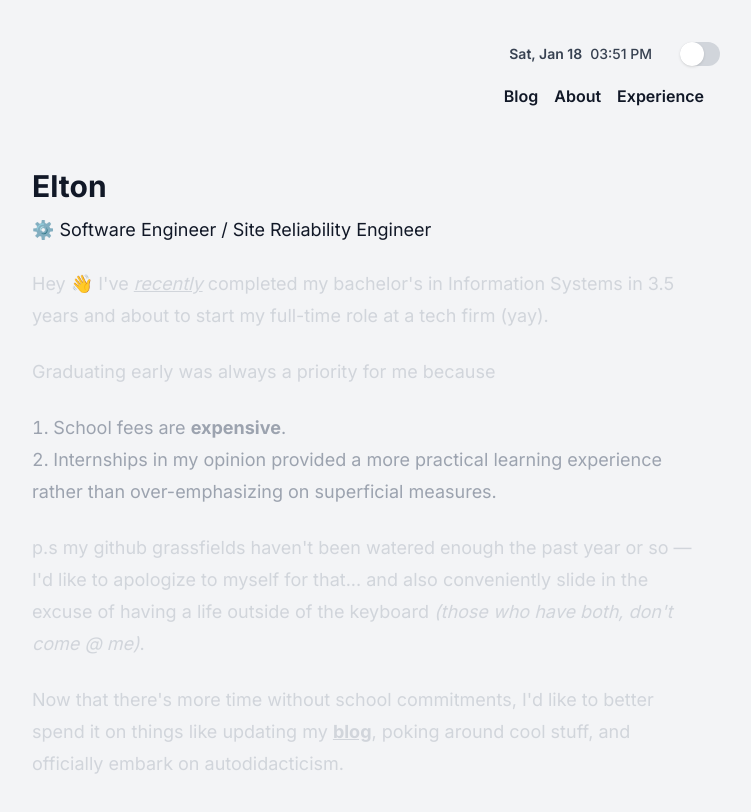
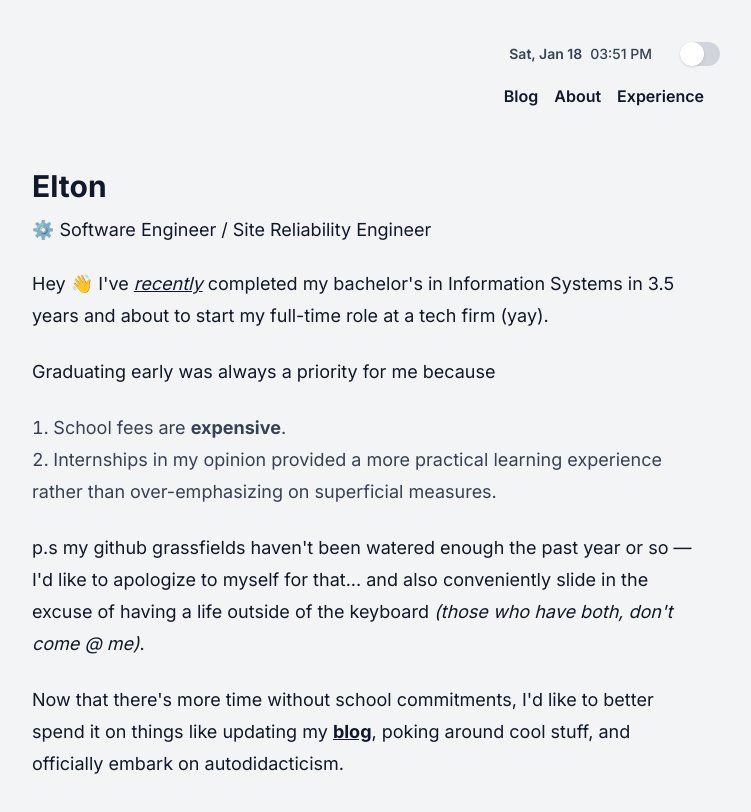
Before and after one commit to elt0nxale/elton, a Next.js app: page / in a window 1280 px wide. Shown: the top 812 px of the page, without its empty margins (272-1023 px from the left). Built offline with nearby package versions, Linux system fonts and the light colour scheme.

Commit message:
feat: improve dark light mode

```diff
--- a/src/app/blog/page.tsx
+++ b/src/app/blog/page.tsx
@@ -32,10 +32,10 @@ export default function Blog() {
             <ul>
                 {posts.map(({ id, title, date, readTime }) => (
                     <li key={id} className="mb-6">
-                    <Link href={`/blog/${id}`}>
+                    <Link href={`/blog/${id}`} className="text-gray-900 dark:text-gray-100">
                     {title}
                     </Link>
-                    <p className="text-gray-500">{date} • {readTime}</p>
+                    <p className="text-gray-900 dark:text-gray-400">{date} • {readTime}</p>
                 </li>
                 ))}
             </ul>
--- a/src/app/globals.css
+++ b/src/app/globals.css
@@ -8,6 +8,11 @@
 :root {
   --background: #ffffff;
   --foreground: #171717;
+}
+
+:root[class~="dark"] {
+  --background: #0a0a0a;
+  --foreground: #ededed;
 }
 
 @media (prefers-color-scheme: dark) {
--- a/src/components/ExperienceCard.tsx
+++ b/src/components/ExperienceCard.tsx
@@ -13,7 +13,7 @@ const ExperienceCard: React.FC<CardProps> = ({ experience }) => {
     const { title, company, tools, description } = experience;
 
     return (
-    <div className="p-5 bg-gray-900">
+        <div className="p-5 bg-gray-100 dark:bg-gray-900 text-gray-900 dark:text-gray-100">
             <div className="flex items-center gap-2 mb-5">
                 <h2 className="m-0 text-lg font-bold">{company}</h2>
             </div>
--- a/src/components/Homepage.tsx
+++ b/src/components/Homepage.tsx
@@ -26,24 +26,24 @@ export default function Homepage() {
                         <h4 className="text-lg">⚙️ Software Engineer / Site Reliability Engineer</h4>
                     </div>
                 </div>
-          <p className="mt-6 text-lg leading-8 text-gray-300 text-start">
+                <p className="mt-6 text-lg leading-8 text-gray-900 dark:text-gray-300 text-start">
                     Hey 👋 I've <em className="relative group"><u>recently</u>
                     <span className="absolute bottom-full left-1/2 transform -translate-x-1/2 mb-2 w-max px-4 py-2 text-sm text-white bg-black rounded opacity-0 group-hover:opacity-100 transition-opacity duration-300">
                             {seconds} seconds ago
                         </span>
                     </em>  completed my bachelor's in Information Systems in 3.5 years and about to start my full-time role at a tech firm (yay).
                 </p>
-        <p className="mt-6 text-lg leading-8 text-gray-300 text-start">
+                <p className="mt-6 text-lg leading-8 text-gray-900 dark:text-gray-300 text-start">
                     Graduating early was always a priority for me because
                 </p>
-        <ol className="mt-6 text-lg leading-8 text-gray-400 text-start list-decimal list-inside">
+                <ol className="mt-6 text-lg leading-8 text-gray-700 dark:text-gray-400 text-start list-decimal list-inside">
                     <li>School fees are <b>expensive</b>.</li>
                     <li>Internships in my opinion provided a more practical learning experience rather than over-emphasizing on superficial measures.</li>
                 </ol>
-        <p className="mt-6 text-lg leading-8 text-gray-300 text-start">
+                <p className="mt-6 text-lg leading-8 text-gray-900 dark:text-gray-300 text-start">
                     p.s my github grassfields haven't been watered enough the past year or so — I'd like to apologize to myself for that... and also conveniently slide in the excuse of having a life outside of the keyboard <em>(those who have both, don't come @ me)</em>.
                 </p>
-        <p className="mt-6 text-lg leading-8 text-gray-300 text-start">
+                <p className="mt-6 text-lg leading-8 text-gray-900 dark:text-gray-300 text-start">
                     Now that there's more time without school commitments, I'd like to better spend it on things like updating my <Link href="/blog" className="underline font-bold">blog</Link>, poking around cool stuff, and officially embark on autodidacticism.
                 </p>
             </div>
--- a/tailwind.config.ts
+++ b/tailwind.config.ts
@@ -1,22 +1,14 @@
 import type { Config } from "tailwindcss";
 
 export default {
+  darkMode: 'class',
   content: [
     "./src/pages/**/*.{js,ts,jsx,tsx,mdx}",
     "./src/components/**/*.{js,ts,jsx,tsx,mdx}",
     "./src/app/**/*.{js,ts,jsx,tsx,mdx}",
   ],
   theme: {
-    extend: {
-      colors: {
-        primary: '#007aff',
-        background: '#f8f8f8',
-        foreground: '#1c1c1e',
-      },
-      borderRadius: {
-        'dynamic': '1rem',
-      },
-    },
+    extend: {},
   },
   plugins: [
     require('@tailwindcss/typography'),
```
Lines whose indentation alone changed are shown as unchanged.
